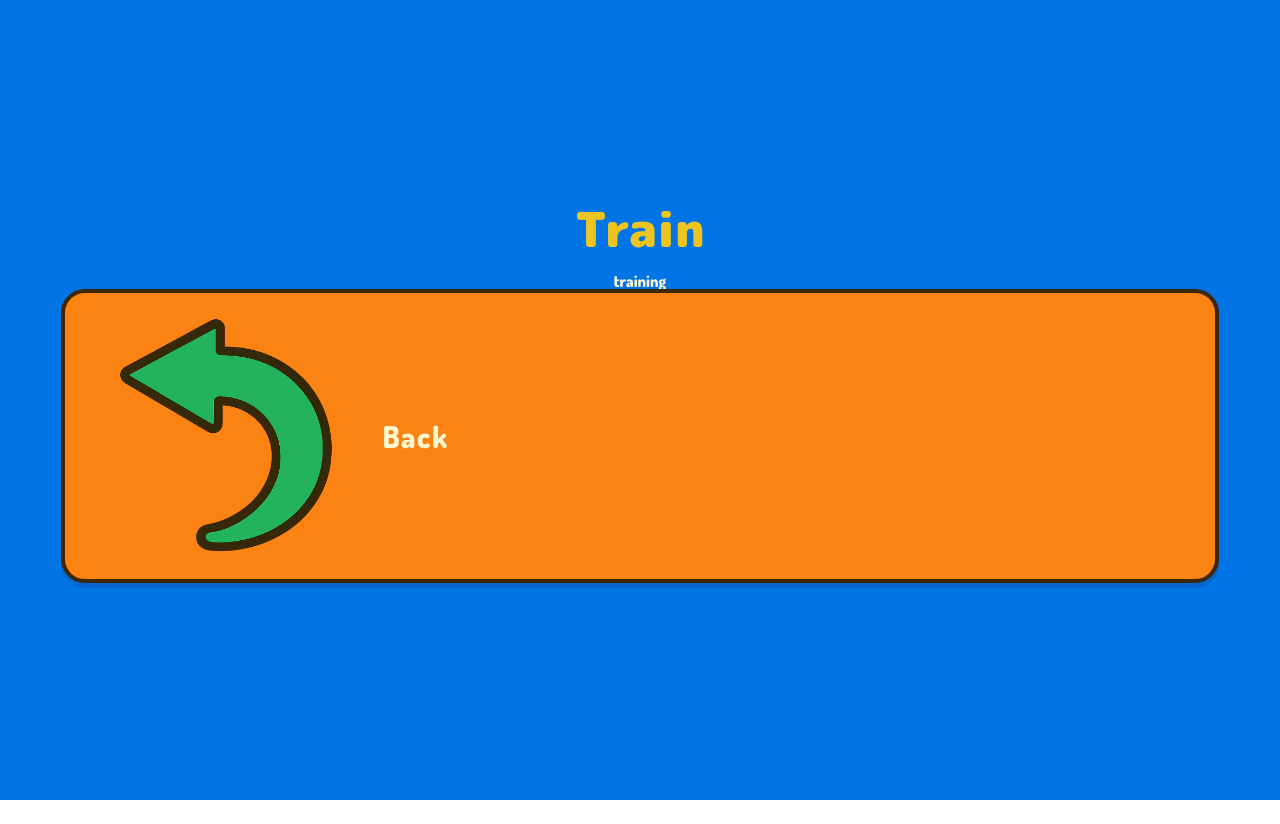
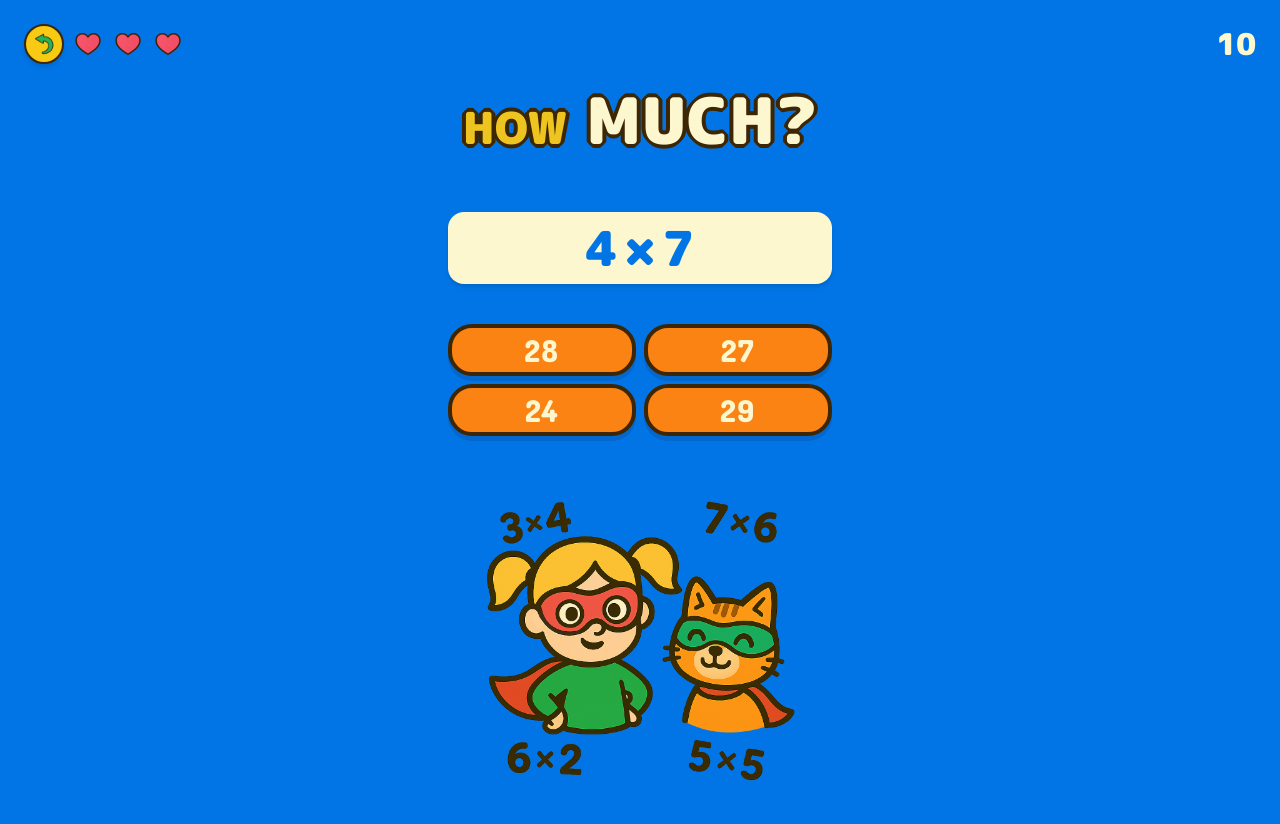
Before and after one commit to KateKlu/multiply-hero, a React (Vite) app in the folder frontend/: page /learn-play/play/training in a window 1280 px wide. Before the commit the page ends 800 px from the top, so only its background shows below. Built offline with nearby package versions, Linux system fonts and the light colour scheme.

Commit message:
added TrainingPage content

```diff
--- a/frontend/src/components/NumberButton.tsx
+++ b/frontend/src/components/NumberButton.tsx
@@ -16,7 +16,7 @@ export default function NumberButton({
    return (
       <button
          onClick={onClick}
-         className="w-10/12 block mx-auto  text-3xl font-extrabold tracking-wider py-1 rounded-3xl border-4 border-[#3D2604] mb-1 shadow-md transition hover:opacity-80 cursor-pointer"
+         className="w-full block mx-auto  text-3xl font-extrabold tracking-wider py-1 rounded-3xl border-4 border-[#3D2604] mb-1 shadow-md transition hover:opacity-80 cursor-pointer"
          style={{
             backgroundColor: bgColor,
             color: textColor,
--- a/frontend/src/components/Training.tsx
+++ b/frontend/src/components/Training.tsx
@@ -19,7 +19,7 @@ const Training = () => {
          setFeedback('');
          setUserAnswer('');
       } catch (error) {
-         console.log('Error fetching exercice', error);
+         console.log('Error fetching exercise', error);
       }
    };
 
--- a/frontend/src/pages/LearnPage.tsx
+++ b/frontend/src/pages/LearnPage.tsx
@@ -23,8 +23,8 @@ export default function LearnPage() {
             <PageTitle part1="Select a" part2=" number" />
          </div>
 
-         <div className="w-full max-w-sm space-y-4">
-            <div className="mb-7 mPlusFont">
+         <div className="w-full max-w-sm space-y-4 flex flex-col items-center">
+            <div className="w-10/12 mb-7 mPlusFont">
                {btnColors.map((color, index) => {
                   const btnNumber = (index + 2).toString();
                   return (
--- a/frontend/src/pages/TrainingPage.tsx
+++ b/frontend/src/pages/TrainingPage.tsx
@@ -1,20 +1,58 @@
-import { useParams } from 'react-router-dom';
 import { Link } from 'react-router-dom';
-import MenuButton from '../components/MenuButton';
-
+import PageTitle from '../components/PageTitle';
+import NumberButton from '../components/NumberButton';
+import heroImage from '../assets/img/girl-cat.png';
 import backIcon from '../assets/icons/back.png';
+import heartIcon from '../assets/icons/heart.png';
 
 export default function TrainingPage() {
-   const { numbers } = useParams<{ numbers: string }>();
-   const selectedNumbers = numbers?.split(',');
+   const exampleLeft = 4;
+   const exampleRight = 7;
+   const options = [28, 27, 24, 29];
+   const lives = 3;
+   const score = 10;
 
    return (
-      <div className="min-h-screen flex flex-col items-center justify-center bg-[#0275E6] text-[#FDF7CF] p-6">
-         <h1 className="text-5xl text-[#EEC520] mb-5">Train</h1>
-         <h2>{selectedNumbers}</h2>
-         <Link to="/learn-play/play">
-            <MenuButton icon={backIcon} text="Back" bgColor="#FB8313" />
-         </Link>
+      <div className="min-h-screen flex flex-col bg-[#0275E6] text-[#FDF7CF] p-6">
+         <nav className="w-full flex justify-between items-center mb-6">
+            <div className="flex items-center space-x-2">
+               <Link to="/learn-play/play">
+                  <button className="w-10 h-10 bg-[#F9CA14] border-2 border-[#3D2604] rounded-full shadow-md flex items-center justify-center hover:opacity-80 transition">
+                     <img src={backIcon} alt="Back" className="w-6 h-6" />
+                  </button>
+               </Link>
+               {Array.from({ length: lives }).map((_, i) => (
+                  <img key={i} src={heartIcon} alt="Life" className="w-8 h-8" />
+               ))}
+            </div>
+            <div className="text-3xl font-bold mPlusFont">{score}</div>
+         </nav>
+
+         <div className="flex-1 w-full flex flex-col justify-center items-center">
+            <div className="flex flex-col items-center mb-15">
+               <PageTitle part1="How" part2=" much?" />
+            </div>
+
+            <div className="w-full max-w-sm bg-[#FDF7CF] text-[#0275E6] rounded-2xl py-3 px-6 mb-10 flex justify-center items-center text-5xl font-extrabold mPlusFont shadow-md">
+               {exampleLeft} <span className="mx-2">×</span> {exampleRight}
+            </div>
+
+            <div className="w-full max-w-sm grid grid-cols-2 gap-x-2 gap-y-1 mb-10">
+               {options.map((num, idx) => (
+                  <NumberButton
+                     key={idx}
+                     text={num.toString()}
+                     bgColor="#FB8313"
+                  />
+               ))}
+            </div>
+
+            <img
+               src={heroImage}
+               alt="Superheroes"
+               className="w-full max-w-xs"
+            />
+         </div>
       </div>
    );
 }
```
Also changed, not shown: frontend/src/assets/icons/heart.png (added), frontend/src/assets/img/girl-cat.png (added).
